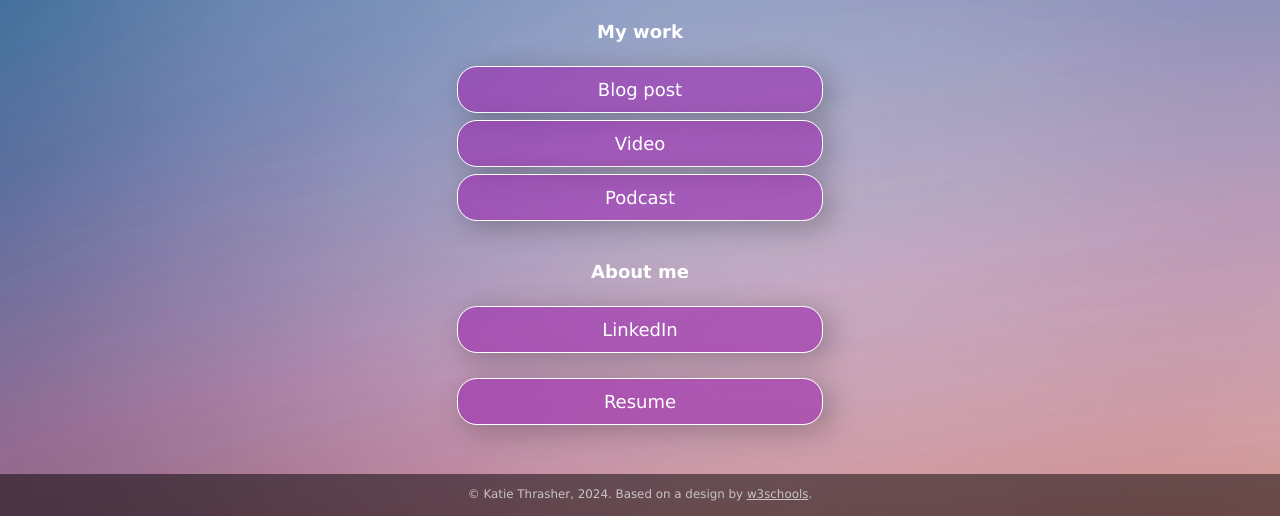
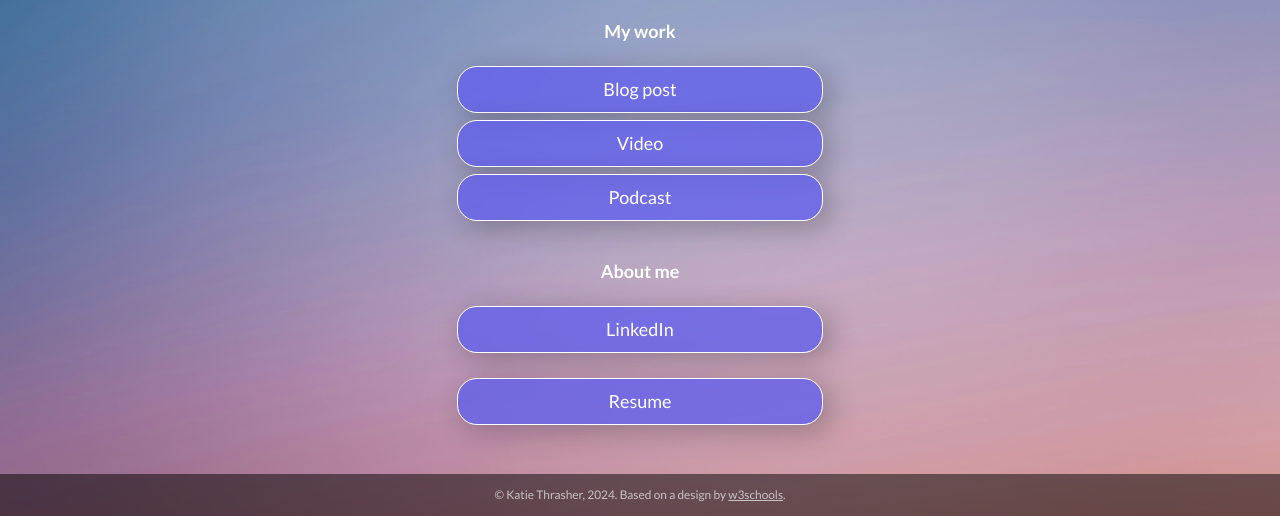
Before and after one commit to KThrasher13/KThrasher13.github.io, a plain HTML site: page index.html in a window 1280 px wide. Shown: the part 284-800 px from the top of the page. Drawn offline with Linux system fonts and the light colour scheme; a script that the page names is missing.

Commit message:
change colors and font

```diff
--- a/css/style.css
+++ b/css/style.css
@@ -1,9 +1,9 @@
 :root {
     --primaryText: #fff;
-    --secondaryText: #ff015e;
-    --primary: rgba(156, 39, 176, .60);
-    --secondary: rgba(255, 1, 94, .60);
-    --buttonHover: rgba(156, 39, 176, .40);
+    --secondaryText: #ffafcc;
+    --primary: rgba(98, 96, 235, 0.8);
+    --secondary: rgba(144, 96, 235, 0.8);
+    --buttonHover: rgba(98, 96, 235, 0.4);
     --smallButtonHover: rgba(0, 0, 0, .25);
 }
 
@@ -34,7 +34,7 @@ body {
     background-attachment: fixed;
     /* Resizes the background image to cover the entire container */
     background-size: cover;
-    font-family: Futura, Verdana, sans-serif;
+    font-family: "Lato", sans-serif;
     line-height: 1.5;
     font-size: 18px;
     display: flex;
--- a/index.html
+++ b/index.html
@@ -8,6 +8,11 @@
   <!-- Add your name below -->
   <title>Katie Thrasher</title>
   <link rel="stylesheet" href="css/style.css">
+  <link rel="preconnect" href="https://fonts.googleapis.com">
+  <link rel="preconnect" href="https://fonts.gstatic.com" crossorigin>
+  <link
+    href="https://fonts.googleapis.com/css2?family=Lato:ital,wght@0,100;0,300;0,400;0,700;0,900;1,100;1,300;1,400;1,700;1,900&family=Oswald:wght@200..700&display=swap"
+    rel="stylesheet">
 </head>
 
 <body class="main-text-color">
@@ -51,8 +56,10 @@
       <div class="slidedown">
         <div class="description">
           <h2>Online vs In-Person Learning</h2>
-          <p>Discussion between students who have experienced online and in-person learning first hand after covid changed education</p>
-          <a href="https://soundcloud.com/arjunvefgyx/panthers-online-vs-in-person-learning?si=af849a8ad2c7420e98e6ced463a4e4b0&utm_source=clipboard&utm_medium=text&utm_campaign=social_sharing" class="external-link" target="_blank">Listen</a>
+          <p>Discussion between students who have experienced online and in-person learning first hand after covid
+            changed education</p>
+          <a href="https://soundcloud.com/arjunvefgyx/panthers-online-vs-in-person-learning?si=af849a8ad2c7420e98e6ced463a4e4b0&utm_source=clipboard&utm_medium=text&utm_campaign=social_sharing"
+            class="external-link" target="_blank">Listen</a>
         </div>
       </div>
     </div>
@@ -63,11 +70,13 @@
     </div>
 
     <div class="links-container">
-      <a href="https://www.linkedin.com/in/katie-thrasher" class="button button-background-color" target="_blank">LinkedIn</a>
+      <a href="https://www.linkedin.com/in/katie-thrasher" class="button button-background-color"
+        target="_blank">LinkedIn</a>
     </div>
 
     <div class="links-container">
-      <a href="https://docs.google.com/document/d/1GOsiLNF-KUkVSg9cRE4e--9TKxMgkBHP_Hm9jZDFdl0/edit?usp=drive_link" class="button" target="_blank">Resume</a>
+      <a href="https://docs.google.com/document/d/1GOsiLNF-KUkVSg9cRE4e--9TKxMgkBHP_Hm9jZDFdl0/edit?usp=drive_link"
+        class="button" target="_blank">Resume</a>
     </div>
 
   </div>
```
